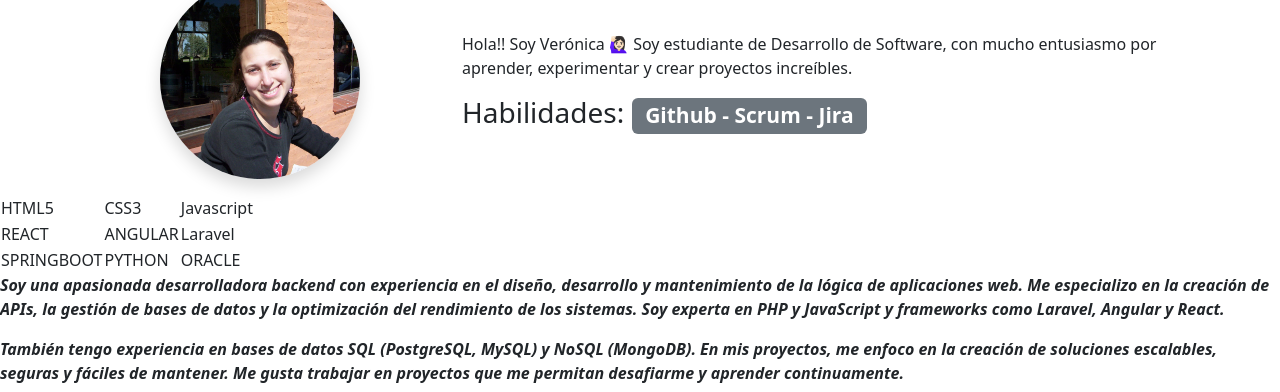
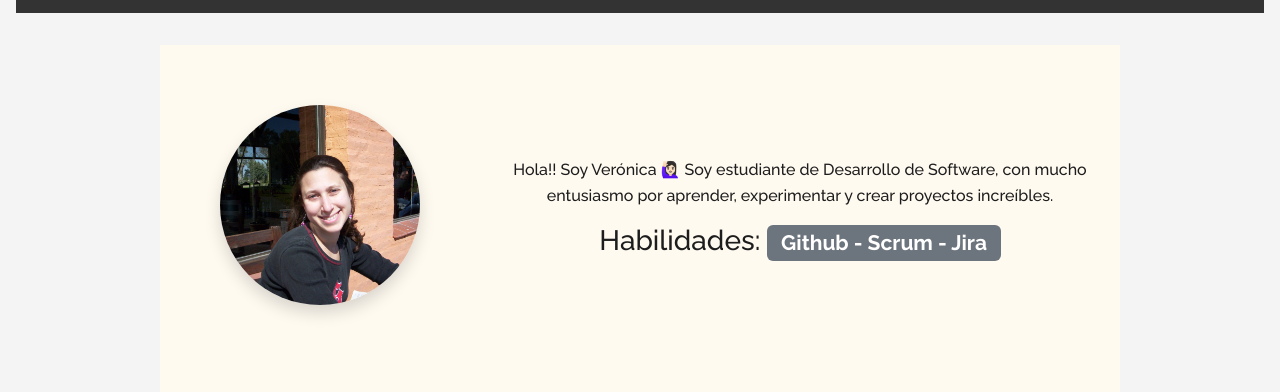
Before and after one commit to veritomis/portfolio_VM, a plain HTML site: page index.html in a window 1280 px wide. Shown: the part 77-469 px from the top of the page. Drawn offline with nearby package versions, Linux system fonts and the light colour scheme; the site is published under a folder, as on GitHub Pages, so addresses that start at the root find nothing; a small style sheet from the web is missing.

Commit message:
Update index.html
css sin la ruta completa

```diff
--- a/index.html
+++ b/index.html
@@ -24,7 +24,7 @@
     crossorigin="anonymous"
   />
     <!-- css -->
-     <link rel="stylesheet" href="/portfolio_VM/CSS/style.css" />
+     <link rel="stylesheet" href="CSS/style.css" />
   </head>
 
   <body>
```
